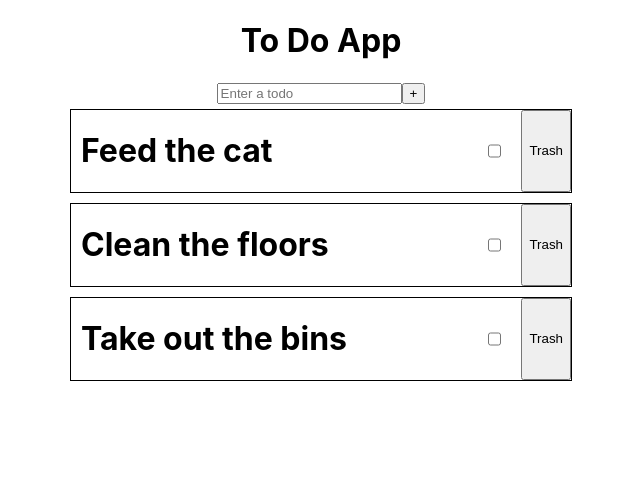
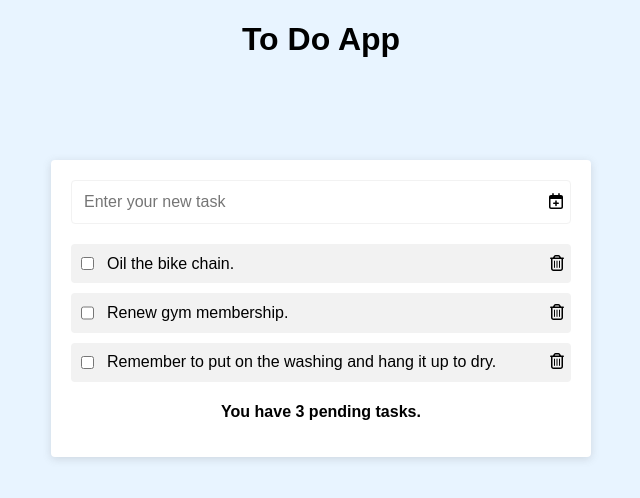
Before and after one commit to chinapicke/todo-app, a React (Create React App) app: page / in a window 1280 px wide. Shown: the top 498 px of the page, without its empty margins (319-959 px from the left). Built offline with nearby package versions, Linux system fonts and the light colour scheme; data requests are answered from the project's data file.

Commit message:
Completed todo app

```diff
--- a/src/App.css
+++ b/src/App.css
@@ -1,5 +1,45 @@
 .App {
   text-align: center;
+  background-color: #E8F4FF;
+  padding-bottom: 30px ;
+  height: 100vh;
+  display: flex;
+  flex-direction: column;
+  align-items: center;
+font-family: Arial, Helvetica, sans-serif;}
+
+.todoContainer{
+  box-shadow: rgba(99, 99, 99, 0.2) 0px 2px 8px 0px;
+  width:200px;
+  padding:20px;
+  border-radius: 4px;
+  background-color: white;
+}
+
+.appTitle{
+  font-size: 2rem;
+}
+
+.todoCheckbox{
+  margin-left: 10px;
+}
+
+.todoForm{
+  border-radius: 4px;
+  border: 1px solid  #f2f2f2;
+  display: flex;
+  flex-direction:row;
+  margin-bottom: 15px;
+  font-weight: 300;
+  font-size: 1rem;
+}
+
+input[type=checkbox] {
+  accent-color: red;
+}
+
+.linethrough{
+ text-decoration: line-through;
 }
 
 .listOfTodos{
@@ -8,20 +48,68 @@
   align-items: center;
 }
 
+.todoInput{
+  padding: 12px;
+  border: none;
+  background-color: transparent;
+  font-size: 1rem;
+}
+
+*:focus {
+  outline: none;
+}
+
+.todoTitle{
+  font-size: 1rem;
+  margin-left: 10px;
+  text-align: left;
+  font-weight: 300;
+
+}
+
+.tasksLeft, .emptyList{
+  font-size: 1rem;
+}
+
 .todoRowContainer{
-  border: 1px solid black;
+  background-color: #f2f2f2;
+  border-radius: 4px;
   margin-bottom:5px;
   margin-top:5px;
   display: flex;
   flex-direction: row;
-  width:500px;
+  width:200px;
+
 }
 
-.todoCheckbox{
+.deleteBtn, .btnAddToDo{
 margin-left: auto;
-margin-right: 20px;
+padding: 5px;
+background-color: transparent;
+border: none;
+margin-right:5px;
+padding: 2px;
+font-size: 1rem;
 }
 
-.todoTitle{
-  margin-left: 10px;
+@media screen and (min-width:768px){
+  .todoContainer, .todoRowContainer{
+    width:400px;
+  }
+
+  .todoContainer{
+    margin-top:10vh;
+  }
+
+
 }
+
+@media screen and (min-width:1024px){
+  .todoContainer, .todoRowContainer{
+    width:500px;
+  }
+
+  .todoContainer{
+    margin-top:10vh;
+  }
+}
--- a/src/App.js
+++ b/src/App.js
@@ -3,75 +3,96 @@ import { useState, useEffect } from 'react';
 import ToDoRow from './ToDoRow';
 import axios from 'axios';
 import APIrequest from './APIrequest';
+import { FontAwesomeIcon } from '@fortawesome/react-fontawesome';
+import { faCalendarPlus } from '@fortawesome/free-regular-svg-icons';
 
 function App() {
 
   const [input, setInput] = useState('')
   const [list, setList] = useState([])
-  const [error, setError]= useState(null)
+  const [error, setError] = useState(null)
+  const [todoLeft, setTodoLeft] = useState(null)
+
+
 
   const APIUrl = 'http://localhost:3500/list'
 
-  const getURL = async()=>{
-    try{
+  const getURL = async () => {
+    try {
       const response = await axios.get(APIUrl);
       // if (!response.ok) {throw Error('Did not recieve expected data');
       const data = await response.data;
       setList(data)
       setError(null)
     }
-    catch(err){
+    catch (err) {
       setError(err.message)
     }
 
   }
 
-  useEffect(()=>{
-getURL()
-  },[])
+  useEffect(() => {
+    getURL();
+  }, [])
 
-  const handleChange=(e)=>{
+  const checkArray = []
+
+  const checkLeft = () => {
+    list.map((item) => {
+      if (!item.checked) {
+        checkArray.push(item)
+      }
+      return checkArray
+    })
+    setTodoLeft(checkArray.length)
+  }
+
+  useEffect(() => {
+    checkLeft();
+    console.log(checkArray)
+  })
+  const handleChange = (e) => {
     setInput(e);
   }
 
-  const handleAddTodo = async (input) =>{
+  const handleAddTodo = async (input) => {
     // check if there is length to list item, if there is then set it to a number next in the succession or define it as 1
     const newID = list.length + 1
     console.log(newID)
-    const id = list.length? newID.toString() : "1";
-    const newTodo = {id, todo:input, checked:false}
+    const id = list.length ? newID.toString() : "1";
+    const newTodo = { id, todo: input, checked: false }
     console.log(newTodo)
     setList([...list, newTodo])
 
 
     // post request allows to create a new request by adding new data to the json file
-    const postOptions= {
-      method:'POST',
-      headers:{'Content-Type':'application/json'},
-      body:JSON.stringify(newTodo)
+    const postOptions = {
+      method: 'POST',
+      headers: { 'Content-Type': 'application/json' },
+      body: JSON.stringify(newTodo)
     }
 
     const result = await APIrequest(APIUrl, postOptions)
     if (result) setError(result)
   }
 
-  const handleSubmit = (e)=>{
+  const handleSubmit = (e) => {
     e.preventDefault();
     // stops users for inputting no data
-    if(input === ''){
+    if (input === '') {
       return setInput('')
     }
     handleAddTodo(input);
   }
 
-  const handleDelete = async (id) =>{
-   const removeSelected = list.filter((task)=>{
+  const handleDelete = async (id) => {
+    const removeSelected = list.filter((task) => {
       return task.id !== id
     })
     setList(removeSelected)
 
-   const deleteOptions= {
-    method:'DELETE',
+    const deleteOptions = {
+      method: 'DELETE',
     }
     // this identifys which id row has to be deleted
     const requestURL = `${APIUrl}/${id}`;
@@ -79,20 +100,21 @@ getURL()
     if (result) setError(result)
   }
 
-  const handleChecked = async (id)=>{
+
+  const handleChecked = async (id) => {
     // map through list items and checked that item.id matches the id that was clicked, if it does match change key value checked to the opposite of what it currently is;
     // if it does not match, return item as it is
-    const checked = list.map((item)=> item.id === id ? {...item, checked:!item.checked} :item);
+    const checked = list.map((item) => item.id === id ? { ...item, checked: !item.checked } : item);
     setList(checked);
 
-    const updatedObj = checked.filter((item)=> item.id === id);
+    const updatedObj = checked.filter((item) => item.id === id);
 
     // had to change id numbers in json to string as json-server does not take in non-strings
 
-    const updateOptionsRequest= {
-      method:'PATCH',
-      headers:{'Content-Type':'application/json'},
-      body: JSON.stringify({checked: updatedObj[0].checked})
+    const updateOptionsRequest = {
+      method: 'PATCH',
+      headers: { 'Content-Type': 'application/json' },
+      body: JSON.stringify({ checked: updatedObj[0].checked })
     };
     console.log(updateOptionsRequest)
     const requestURL = `${APIUrl}/${id}`;
@@ -102,35 +124,46 @@ getURL()
 
   }
 
+
+
+
+
   return (
     <div className="App">
       <header>
-      <h1>To Do App</h1>
+        <h1 className='appTitle'>To Do App</h1>
       </header>
+      <div className='todoContainer'>
         <div className='addToInput'>
-        <form onSubmit={(e)=>handleSubmit(e)}>
+          <form onSubmit={(e) => handleSubmit(e)} className='todoForm'>
             <input
               name='toDoInput'
-        placeholder='Enter a todo'
+              placeholder='Enter your new task'
               className='todoInput'
               value={input}
-        onChange={(e)=>handleChange(e.target.value)}
+              onChange={(e) => handleChange(e.target.value)}
             />
             <button
               className='btnAddToDo'
             // do not need to add onClick function to the button as a button on a form does this already
-        >+</button>
+            >
+              <FontAwesomeIcon icon={faCalendarPlus} />
+            </button>
           </form>
         </div>
         <div className='listOfTodos'>
-        {!list.length && !error ? <h1>Your list is empty.</h1>:null}
-        {error && <h1>Error:{`${error}`}</h1>}
-        {list.map((item)=>{
-          return(
-            <ToDoRow key={item.id}todo={item.todo} checked={item.checked} handleDelete={()=>handleDelete(item.id)} handleChecked={()=>handleChecked(item.id)}/>
+          {!list.length && !error ? <h1 className='emptyList'>Your list is empty.</h1> : null}
+          {error && <h2>Error:{`${error}`}</h2>}
+          {list.map((item) => {
+            return (
+              <ToDoRow key={item.id} todo={item.todo} checked={item.checked} handleDelete={() => handleDelete(item.id)} handleChecked={() => handleChecked(item.id)} />
             )
           })
           }
+        </div>
+        <div>
+          {todoLeft !== 0 ? <h3 className='tasksLeft'>You have {todoLeft} pending tasks.</h3> : null}
+        </div>
       </div>
     </div>
   );
--- a/src/ToDoRow.js
+++ b/src/ToDoRow.js
@@ -1,15 +1,19 @@
-import React from 'react'
+import { FontAwesomeIcon } from '@fortawesome/react-fontawesome';
+import { faTrashCan } from '@fortawesome/free-regular-svg-icons';
 
-const ToDoRow = ({todo, checked, handleDelete, handleChecked}) => {
+const ToDoRow = ({ todo, checked, handleDelete, handleChecked }) => {
   return (
     <div className='todoRowContainer'>
-       <h1 className='todoTitle'>{todo}</h1>
-       <input
-       className='todoCheckbox '
-       type='checkbox'
-       value={checked}
-       onClick={handleChecked}/>
-       <button onClick={handleDelete}>Trash</button>
+      <input
+        className='todoCheckbox '
+        type='checkbox'
+        value={checked}
+        onClick={handleChecked} />
+      <h1 className={`todoTitle ${checked ? 'linethrough':''}`}>{todo}</h1>
+
+      <button onClick={handleDelete} className='deleteBtn'>
+        <FontAwesomeIcon icon={faTrashCan} />
+      </button>
     </div>
   )
 }
--- a/src/db.json
+++ b/src/db.json
@@ -1,18 +1,18 @@
 {
   "list": [
     {
-            "id": 1,
-            "todo": "Feed the cat",
+      "id": "1",
+      "todo": "Oil the bike chain.",
       "checked": false
     },
     {
-            "id": 2,
-            "todo": "Clean the floors",
+      "id": "2",
+      "todo": "Renew gym membership.",
       "checked": false
     },
     {
-            "id": 3,
-            "todo": "Take out the bins",
+      "id": "3",
+      "todo": "Remember to put on the washing and hang it up to dry.",
       "checked": false
     }
   ]
```
Lines whose indentation alone changed are shown as unchanged.
